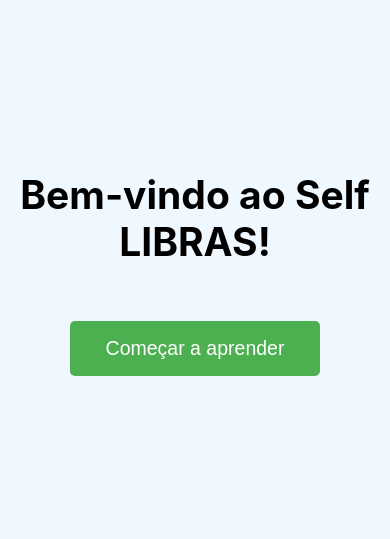
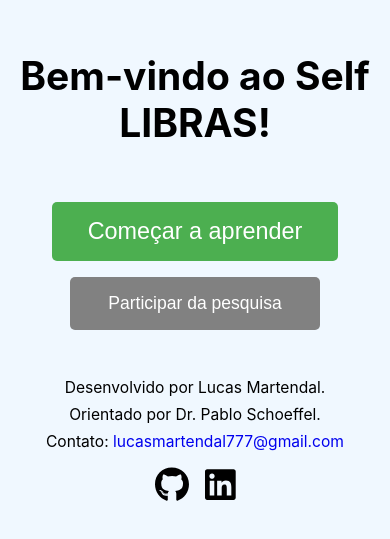
Before and after one commit to Martenda/Self-LIBRAS-WebApp, a React (Create React App) app: page / in a window 390 px wide. Shown: the part 121-660 px from the top of the page. Built offline with nearby package versions, Linux system fonts and the light colour scheme.

Commit message:
- Added more infos of the project on main menu. - Fixed some style details.

```diff
--- a/package.json
+++ b/package.json
@@ -3,6 +3,9 @@
   "version": "0.1.0",
   "private": true,
   "dependencies": {
+    "@fortawesome/fontawesome-svg-core": "^6.6.0",
+    "@fortawesome/free-brands-svg-icons": "^6.6.0",
+    "@fortawesome/react-fontawesome": "^0.2.2",
     "@mediapipe/camera_utils": "^0.3.1675466862",
     "@mediapipe/hands": "^0.4.1675469240",
     "@testing-library/jest-dom": "^5.17.0",
--- a/src/components/LettersMenu.js
+++ b/src/components/LettersMenu.js
@@ -36,7 +36,7 @@ const LettersMenu = () => {
       </div>
       <div className="button-container-lettersmenu">
         <button onClick={goBack} className="nav-button-lettersmenu">
-          Voltar
+          Menu inicial
         </button>
       </div>
     </div>
--- a/src/components/MainMenu.js
+++ b/src/components/MainMenu.js
@@ -1,6 +1,8 @@
 import React from 'react';
 import { useNavigate } from 'react-router-dom';
 import './styles/MainMenu.css';
+import { FontAwesomeIcon } from '@fortawesome/react-fontawesome';
+import { faGithub, faLinkedin } from '@fortawesome/free-brands-svg-icons';
 
 const MainMenu = () => {
   const navigate = useNavigate();
@@ -9,12 +11,45 @@ const MainMenu = () => {
     navigate('/letters');
   };
 
+  const openSurvey = () => {
+    window.open('https://google.com', '_blank');
+  };
+
   return (
     <div className="container-mainmenu">
       <h1 className="title-mainmenu">Bem-vindo ao Self LIBRAS!</h1>
       <button onClick={startGame} className="button-mainmenu">
         Começar a aprender
       </button>
+      <button onClick={openSurvey} className="button-mainmenu survey-button">
+        Participar da pesquisa
+      </button>
+      <div className="footer-mainmenu">
+        <p>Desenvolvido por Lucas Martendal.</p>
+        <p>Orientado por Dr. Pablo Schoeffel.</p>
+        <p>
+          Contato:{' '}
+          <a href="mailto:lucasmartendal777@gmail.com">lucasmartendal777@gmail.com</a>
+        </p>
+        <div className="social-links">
+          <a
+            href="https://github.com/Martenda"//https://github.com/MartendaBMsoft
+            target="_blank"
+            rel="noopener noreferrer"
+            aria-label="GitHub"
+          >
+            <FontAwesomeIcon icon={faGithub} size="2x" />
+          </a>
+          <a
+            href="https://www.linkedin.com/in/lucas-martendal/"
+            target="_blank"
+            rel="noopener noreferrer"
+            aria-label="LinkedIn"
+          >
+            <FontAwesomeIcon icon={faLinkedin} size="2x" />
+          </a>
+        </div>
+      </div>
     </div>
   );
 };
--- a/src/components/RecognizeWebSocketAPI.js
+++ b/src/components/RecognizeWebSocketAPI.js
@@ -41,14 +41,13 @@ const RecognizeWebSocketAPI = () => {
     // }
 
     const protocol = window.location.protocol === 'https:' ? 'wss' : 'ws';
-    const hostname = window.location.hostname;
+    const hostname = window.location.hostname; //IP do Server Python
     const port = '5000';
     const path = '/live_camera';
 
     const socketUrl = `${protocol}://${hostname}:${port}${path}`;
 
     socketRef.current = new WebSocket(socketUrl);
-    // socketRef.current = new WebSocket('http://192.168.2.126:5000/live_camera');
 
     socketRef.current.onopen = () => {
       console.log('WebSocket connection opened');
--- a/src/components/styles/LettersMenu.css
+++ b/src/components/styles/LettersMenu.css
@@ -39,6 +39,7 @@
 
   .letter-box-lettersmenu:hover {
     transform: scale(1.05);
+    background-color: #448e48;
   }
 
   .disabled-lettersmenu {
@@ -63,7 +64,11 @@
     cursor: pointer;
     margin: 0 1rem;
     height: 3rem;
-    width: 7rem;
+    width: 9rem;
+  }
+
+  .nav-button-lettersmenu:hover {
+    background-color: #448e48;
   }
 
   /* Responsive styles for mobile devices */
--- a/src/components/styles/MainMenu.css
+++ b/src/components/styles/MainMenu.css
@@ -14,6 +14,7 @@
     font-size: 3rem;
     margin-bottom: 6rem;
     margin-top: -2rem;
+    /* text-align: center; */
   }
 
   .button-mainmenu {
@@ -24,6 +25,59 @@
     border: none;
     border-radius: 5px;
     cursor: pointer;
+    margin-bottom: 1rem;
+  }
+
+  .button-mainmenu:hover {
+    background-color: #448e48;
+  }
+
+  .survey-button {
+    background-color: #818181;
+    font-size: 1rem;
+  }
+
+  .survey-button:hover {
+    background-color: #5c5c5c;
+  }
+
+  /* .survey-button:hover {
+    background-color: #cf9e0c;
+  } */
+
+  .footer-mainmenu {
+    margin-top: 2rem;
+    text-align: center;
+  }
+
+  .footer-mainmenu p {
+    margin: 0.5rem 0;
+    font-size: 1rem;
+  }
+
+  .footer-mainmenu a {
+    color: #0000ee;
+    text-decoration: none;
+  }
+
+  .footer-mainmenu a:hover {
+    text-decoration: underline;
+  }
+
+  .social-links {
+    display: flex;
+    justify-content: center;
+    margin-top: 1rem;
+  }
+
+  .social-links a {
+    margin: 0.5rem 1rem;
+    /* font-size: 1.2rem; */
+    color: #000; /* Default icon color */
+  }
+
+  .social-links a:hover {
+    color: #0072b1;
   }
 
   /* Responsive styles for mobile devices */
@@ -41,12 +95,31 @@
     }
 
     .button-mainmenu {
-      font-size: 5vw;
+      font-size: 6vw;
       /* padding: 0.8rem 1.5rem; */
-      width: 70%;
+      width: 80%;
       /* width: 100%; */
       max-width: 300px;
       margin: 0.5rem 0;
+    }
+
+    .survey-button {
+      font-size: 4.5vw;
+      width: 70%;
+    }
+
+    .footer-mainmenu p {
+      font-size: 4vw;
+    }
+
+    .social-links a {
+      font-size: 4.5vw;
+      margin: 0 0.5rem;
+    }
+
+    .social-links svg {
+      /* width: 8vw !important; */
+      /* height: auto; */
     }
   }
 
@@ -54,22 +127,41 @@
   @media (max-width: 812px) /*(max-height: 500px)*/ and (orientation: landscape) {
     .container-mainmenu {
       padding: 1rem;
-      /* height: 80vh; */
+      height: 150vh;
     }
 
     .title-mainmenu {
       font-size: 5vw;
-      margin-top: -6rem;
-      margin-bottom: 3rem;
+      margin-top: -3rem;
+      margin-bottom: 2rem;
       text-align: center;
     }
 
     .button-mainmenu {
-      font-size: 3vw;
+      font-size: 3.5vw;
       /* padding: 0.8rem 1.5rem; */
-      width: 40%;
+      width: 45%;
       /* width: 100%; */
-      max-width: 300px;
+      max-width: 350px;
       margin: 0.5rem 0;
     }
+
+    .survey-button {
+      font-size: 2.5vw;
+      width: 35%;
+    }
+
+    .footer-mainmenu p {
+      font-size: 2.5vw;
+    }
+
+    .social-links a {
+      font-size: 2.5vw;
+      margin: 0 0.5rem;
+    }
+
+    .social-links svg {
+      /* width: 5vw !important;
+      height: auto; */
+    }
   }
--- a/src/components/styles/RecognizeWebSocketAPI.css
+++ b/src/components/styles/RecognizeWebSocketAPI.css
@@ -53,13 +53,17 @@
     width: 15rem;
   }
 
+  .nav-button-recognizewebsocketapi:hover {
+    background-color: #448e48;
+  }
+
   .congrats-message-recognizewebsocketapi {
     position: absolute;
     top: 0;
     left: 0;
     width: 100%;
     height: 100%;
-    background-color: rgba(0, 0, 0, 0.7); /* Semi-transparent background */
+    background-color: rgba(0, 0, 0, 0.3); /* Semi-transparent background */
     display: flex;
     align-items: center;
     justify-content: center;
@@ -96,12 +100,12 @@
     }
 
     .label-recognized-sign-recognizewebsocketapi {
-      margin-top: 0.5rem;
-      margin-bottom: 0.5rem;
+      margin-top: 0.7rem;
+      margin-bottom: 0.3rem;
       font-size: 4vw;
       text-align: center;
       max-width: 95%;
-      max-height: 1rem;
+      max-height: 0.7rem;
     }
 
     .button-container-recognizewebsocketapi {
--- a/src/components/styles/VideoScreen.css
+++ b/src/components/styles/VideoScreen.css
@@ -40,6 +40,10 @@
     margin: 0 1rem;
     height: 3rem;
     width: 15rem;
+  }
+
+  .nav-button-videoscreen:hover {
+    background-color: #448e48;
   }
 
   /* Responsive styles for mobile devices */
```
Also changed, not shown: 2 other files (tests, documents, lock files or other folders).
